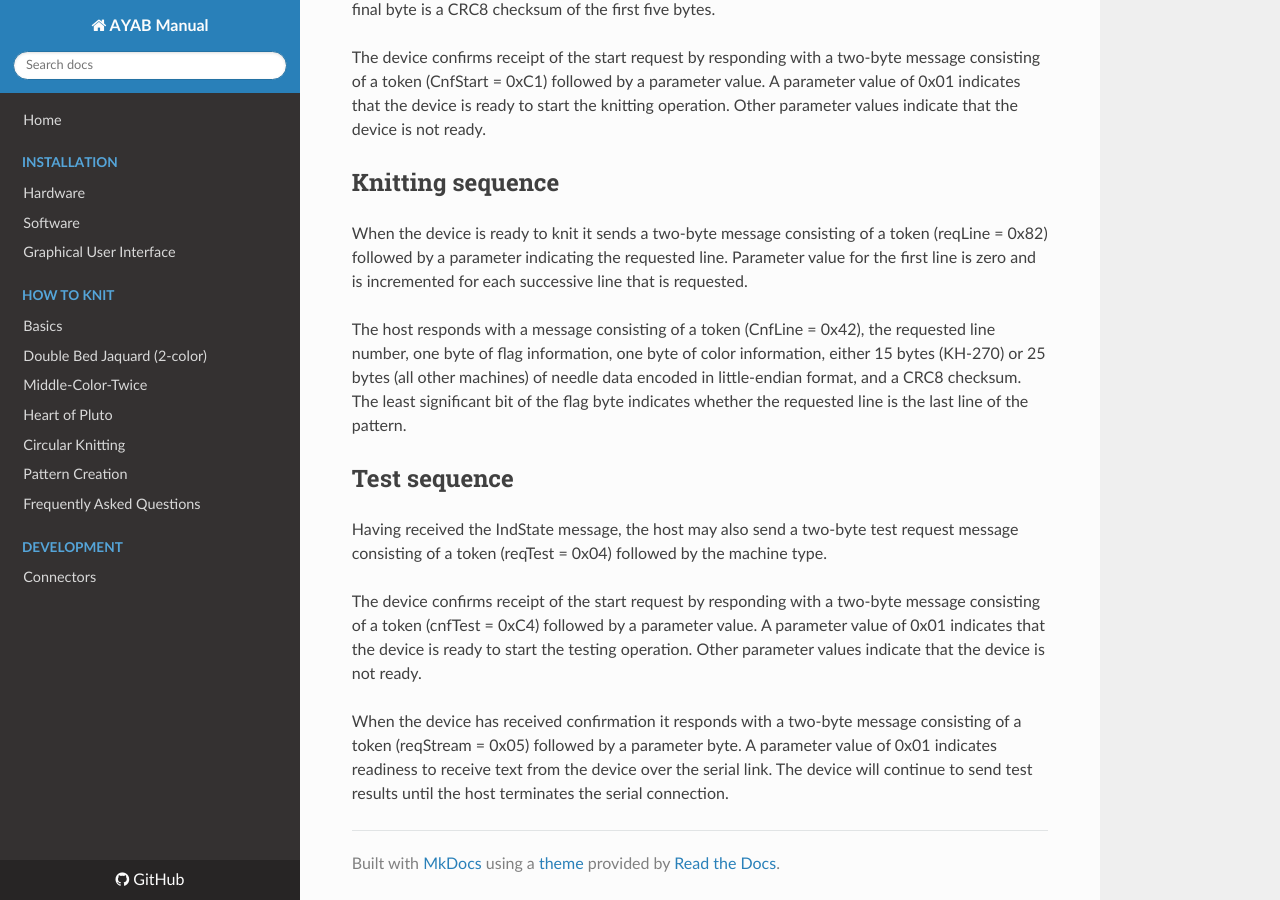
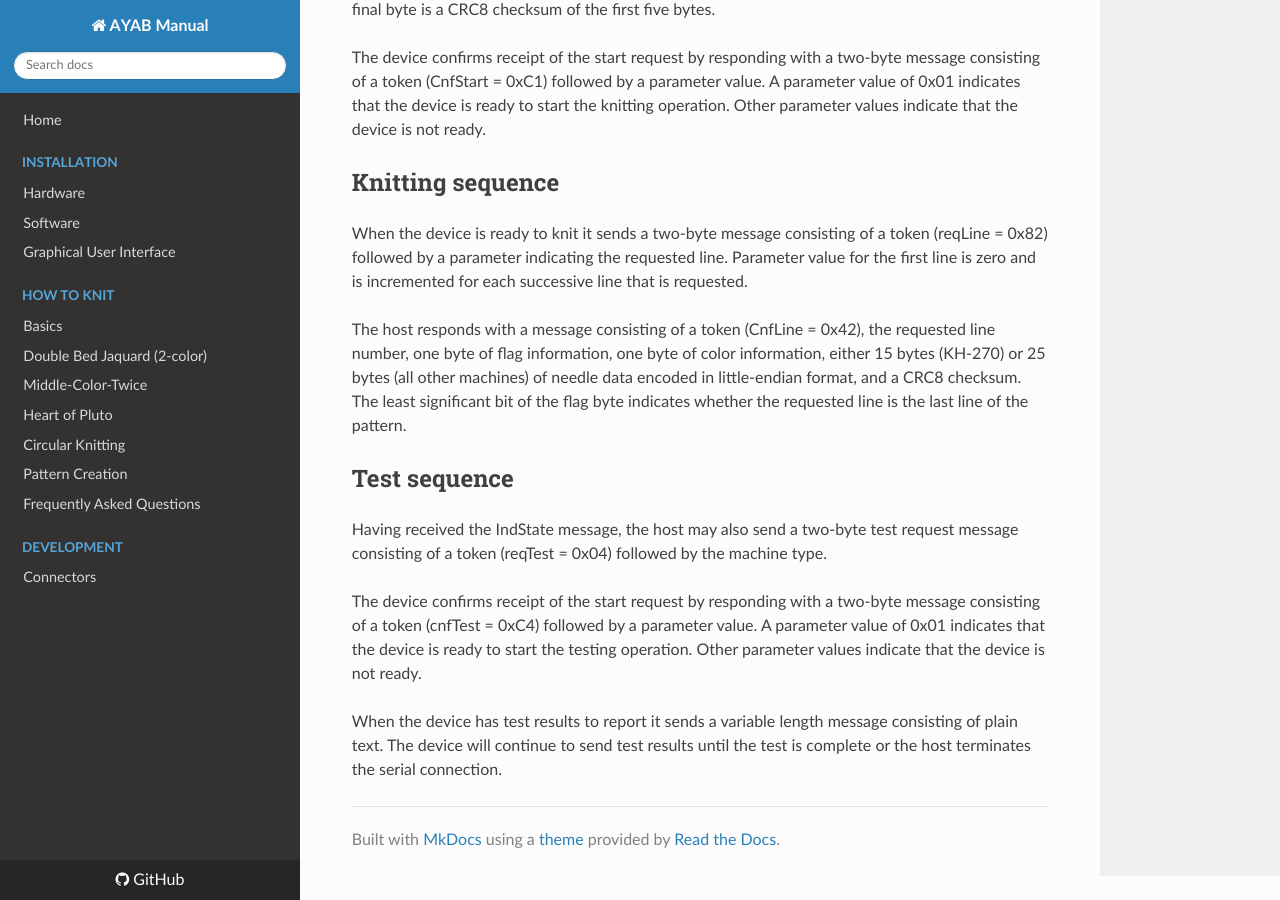
Before and after one commit to AllYarnsAreBeautiful/ayab-manual, an MkDocs documentation site: the page built from docs/API.md, in a window 1280 px wide and 900 px high, scrolled down 834 px. Built offline with MkDocs 1.6.1, drawn with Linux system fonts in a browser that asks for light colours; nearby versions of some CDN libraries; comment, search, counter and statistics services are not loaded.

Commit message:
Update API.md

```diff
--- a/docs/API.md
+++ b/docs/API.md
@@ -60,8 +60,6 @@ message consisting of a token (cnfTest = 0xC4) followed by a parameter value.
 A parameter value of 0x01 indicates that the device is ready to start the testing
 operation. Other parameter values indicate that the device is not ready.
 
-When the device has received confirmation it responds with a two-byte message
-consisting of a token (reqStream = 0x05) followed by a parameter byte. A parameter
-value of 0x01 indicates readiness to receive text from the device over the serial
-link. The device will continue to send test results until the host terminates the
-serial connection.
+When the device has test results to report it sends a variable length message
+consisting of plain text. The device will continue to send test results until the test
+is complete or the host terminates the serial connection.
```
